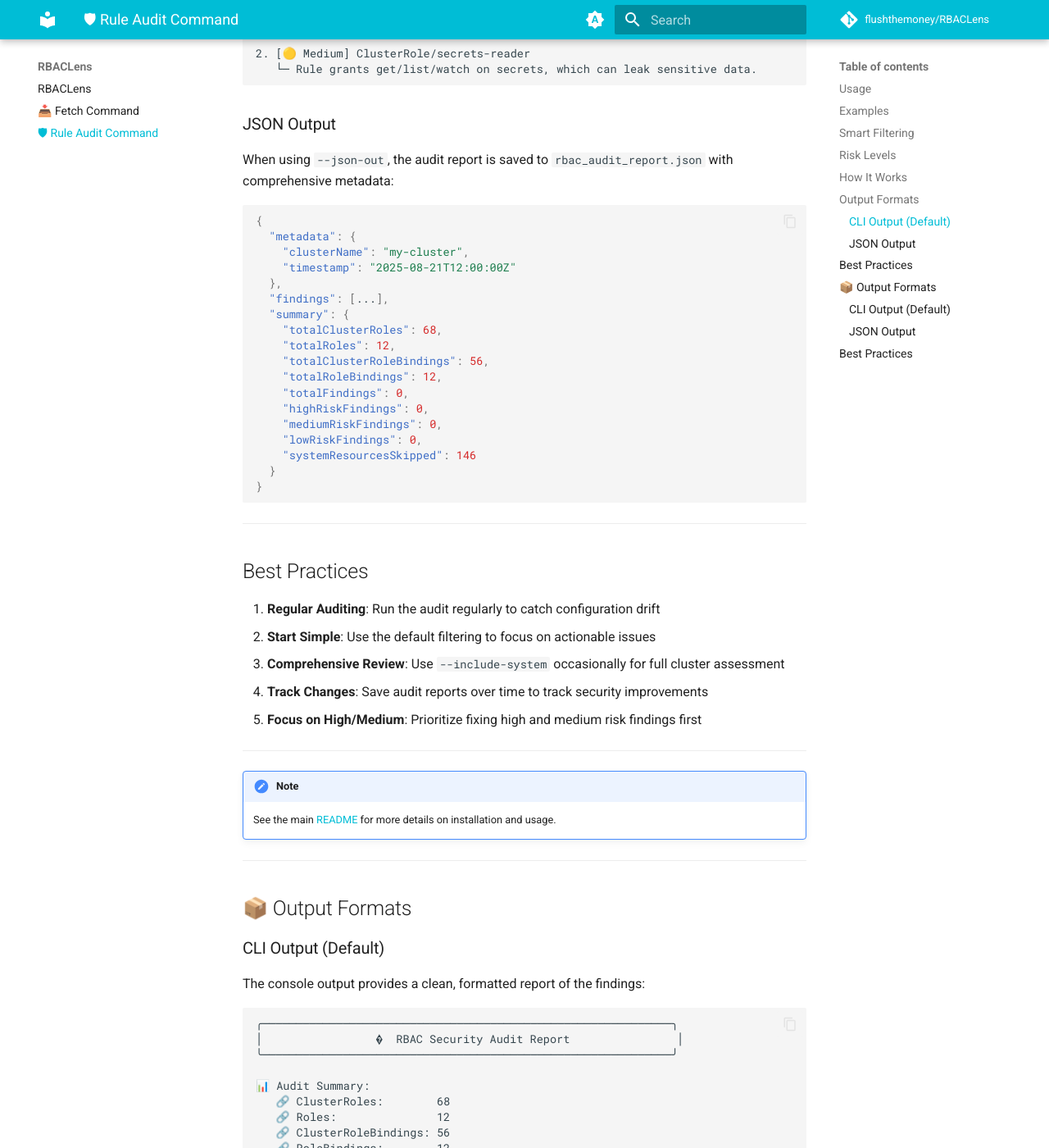
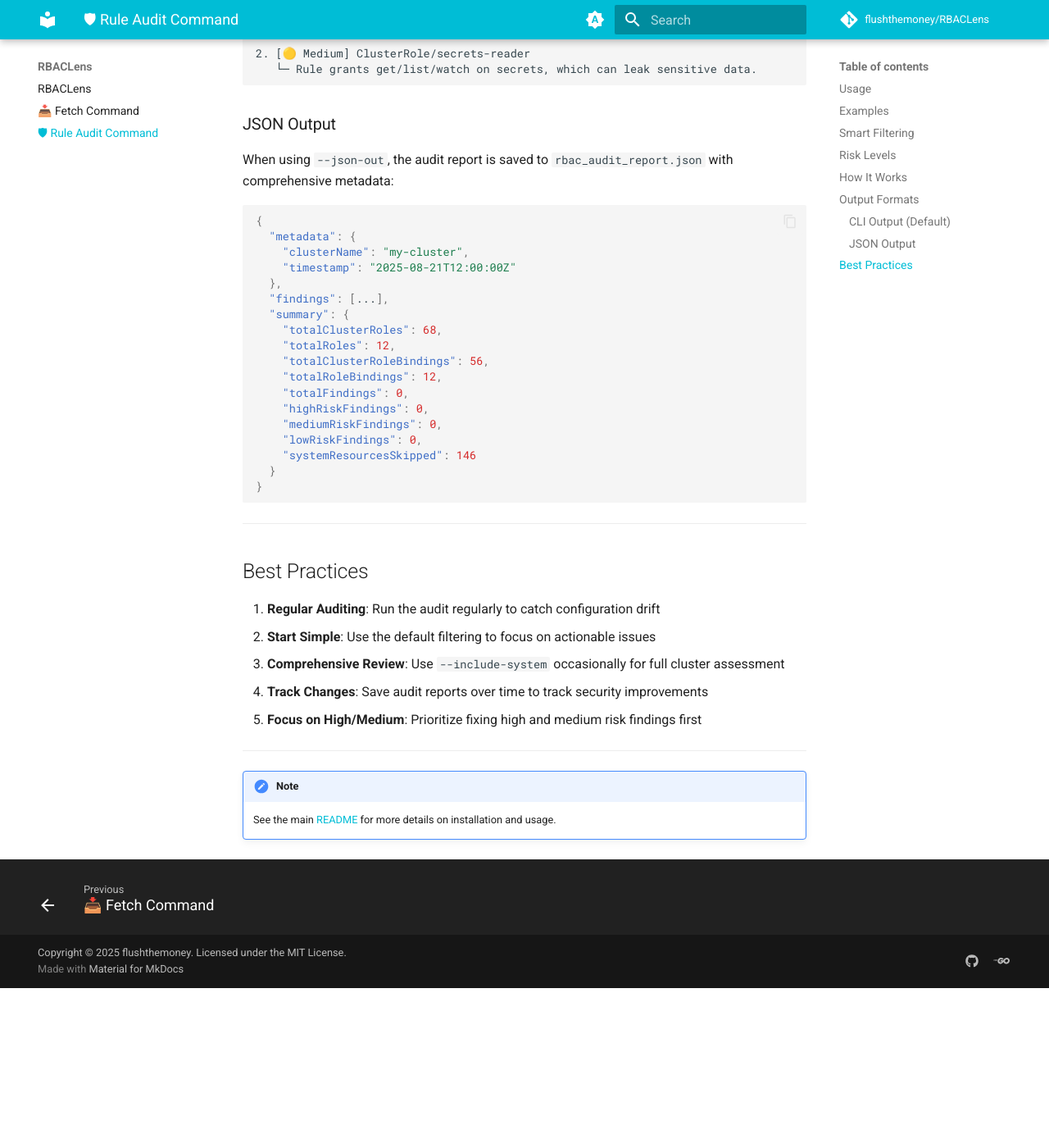
Before and after one commit to flushthemoney/GoRBAC, an MkDocs documentation site: the page built from docs/ruleaudit.md, in a window 1280 px wide and 1400 px high, scrolled down 3345 px. Shown: the whole window at 82% size. Built offline with MkDocs 1.6.1 and Material for MkDocs 9.7.7, drawn with Linux system fonts in a browser that asks for light colours; emoji names are drawn with the system emoji font; comment, search, counter and statistics services are not loaded; after the commit the page ends 4550 px from its top, so only the background shows below that; some of the changed text lies outside the part shown.

````diff
--- a/docs/ruleaudit.md
+++ b/docs/ruleaudit.md
@@ -182,84 +182,3 @@
 
 !!! note
     See the main [README](https://github.com/flushthemoney/RBACLens#readme) for more details on installation and usage.
-
----
-
-## 📦 Output Formats
-
-### CLI Output (Default)
-
-The console output provides a clean, formatted report of the findings:
-
-```
-╭─────────────────────────────────────────────────────────────╮
-│                 �️  RBAC Security Audit Report                │
-╰─────────────────────────────────────────────────────────────╯
-
-📊 Audit Summary:
-   🔗 ClusterRoles:        68
-   🔗 Roles:               12
-   🔗 ClusterRoleBindings: 56
-   🔗 RoleBindings:        12
-   ⚙️ System resources skipped: 146
-
-✅ No security issues found!
-   All RBAC configurations appear to follow security best practices.
-   (Skipped 146 system components - use --include-system to see them)
-```
-
-If issues are found:
-
-```
-⚠️  Security Issues Found: 3
-   🔴 High Risk:   1
-   🟡 Medium Risk: 2
-
-📋 Detailed Findings:
-────────────────────────────────────────────────────────────────
-1. [🔴 High] ClusterRole/dangerous-role
-   └─ ClusterRole grants '*' verbs or resources, which is highly privileged.
-
-2. [🟡 Medium] ClusterRole/secrets-reader
-   └─ Rule grants get/list/watch on secrets, which can leak sensitive data.
-```
-
-### JSON Output
-
-When using <code>--json-out</code>, the audit report is saved to <code>rbac_audit_report.json</code> with comprehensive metadata:
-
-```json
-{
-  "metadata": {
-    "clusterName": "my-cluster",
-    "timestamp": "2025-08-21T12:00:00Z"
-  },
-  "findings": [...],
-  "summary": {
-    "totalClusterRoles": 68,
-    "totalRoles": 12,
-    "totalClusterRoleBindings": 56,
-    "totalRoleBindings": 12,
-    "totalFindings": 0,
-    "highRiskFindings": 0,
-    "mediumRiskFindings": 0,
-    "lowRiskFindings": 0,
-    "systemResourcesSkipped": 146
-  }
-}
-```
-
----
-
-## Best Practices
-
-1. **Regular Auditing**: Run the audit regularly to catch configuration drift
-2. **Start Simple**: Use the default filtering to focus on actionable issues
-3. **Comprehensive Review**: Use `--include-system` occasionally for full cluster assessment
-4. **Track Changes**: Save audit reports over time to track security improvements
-5. **Focus on High/Medium**: Prioritize fixing high and medium risk findings first
-
----
-
-!!! note
-    See the main [README](https://github.com/flushthemoney/RBACLens#readme) for more details on installation and usage.
````
Also changed, not shown: 2 other files.
